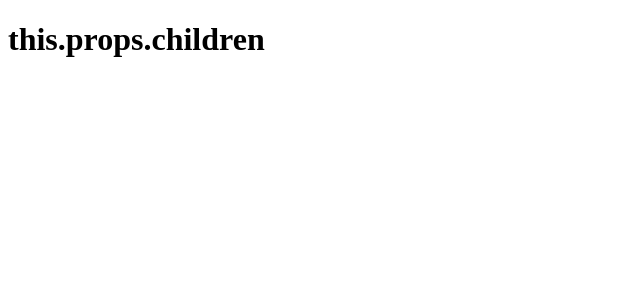
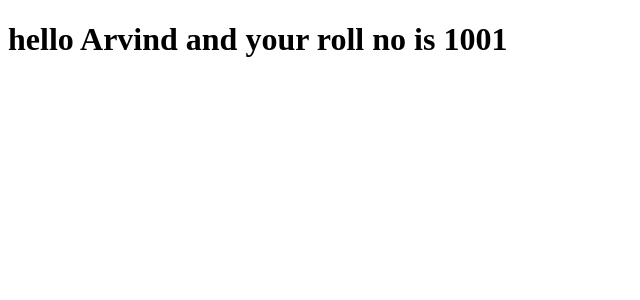
Before and after one commit to Arvindkr123/LearnReactMySide, a React (Create React App) app: page / in a window 1280 px wide. Shown: the top 300 px of the page, without its empty margins (0-640 px from the left). Built offline with nearby package versions, Linux system fonts and the light colour scheme.

Commit message:
I have added state with construtor and without constructor and render in the index.js file

```diff
--- a/src/Student.js
+++ b/src/Student.js
@@ -1,18 +1,35 @@
-import React from 'react'
+import React, { Component } from 'react'
 
-// const Student = (props) => {
-//   return (
-//     <div>
-//       <h1>hello Arvind {props.children}</h1>
-//     </div>
-//   )
+
+// State without constructor
+// class Student extends Component {
+//   state ={
+//     name :"Arvind",
+//     roll:this.props.roll
+//   }
+//   render() {
+//     return (
+//       <div>
+//         <h1>hello {this.state.name} and your roll no is {this.state.roll}</h1>
+//       </div>
+//     )
+//   }
 // }
 
-class Student extends React.Component{
-  render(){
-    return(
+// state with constructor
+class Student extends Component {
+  constructor(props){
+    super(props);
+    this.state ={
+      name :"Arvind",
+      roll:this.props.roll
+    }
+
+  }
+  render() {
+    return (
       <div>
-        <h1>this.props.children</h1>
+        <h1>hello {this.state.name} and your roll no is {this.state.roll}</h1>
       </div>
     )
   }
--- a/src/index.js
+++ b/src/index.js
@@ -1,6 +1,5 @@
 import React from "react";
 import ReactDOM from "react-dom/client";
-import App from "./App";
-import Student from "./Student";
+import Student from './Student'
 
-ReactDOM.createRoot(document.getElementById('root')).render(<Student>I am Child {125}</Student>)
+ReactDOM.createRoot(document.getElementById('root')).render(<Student roll={1001}/>);
```
